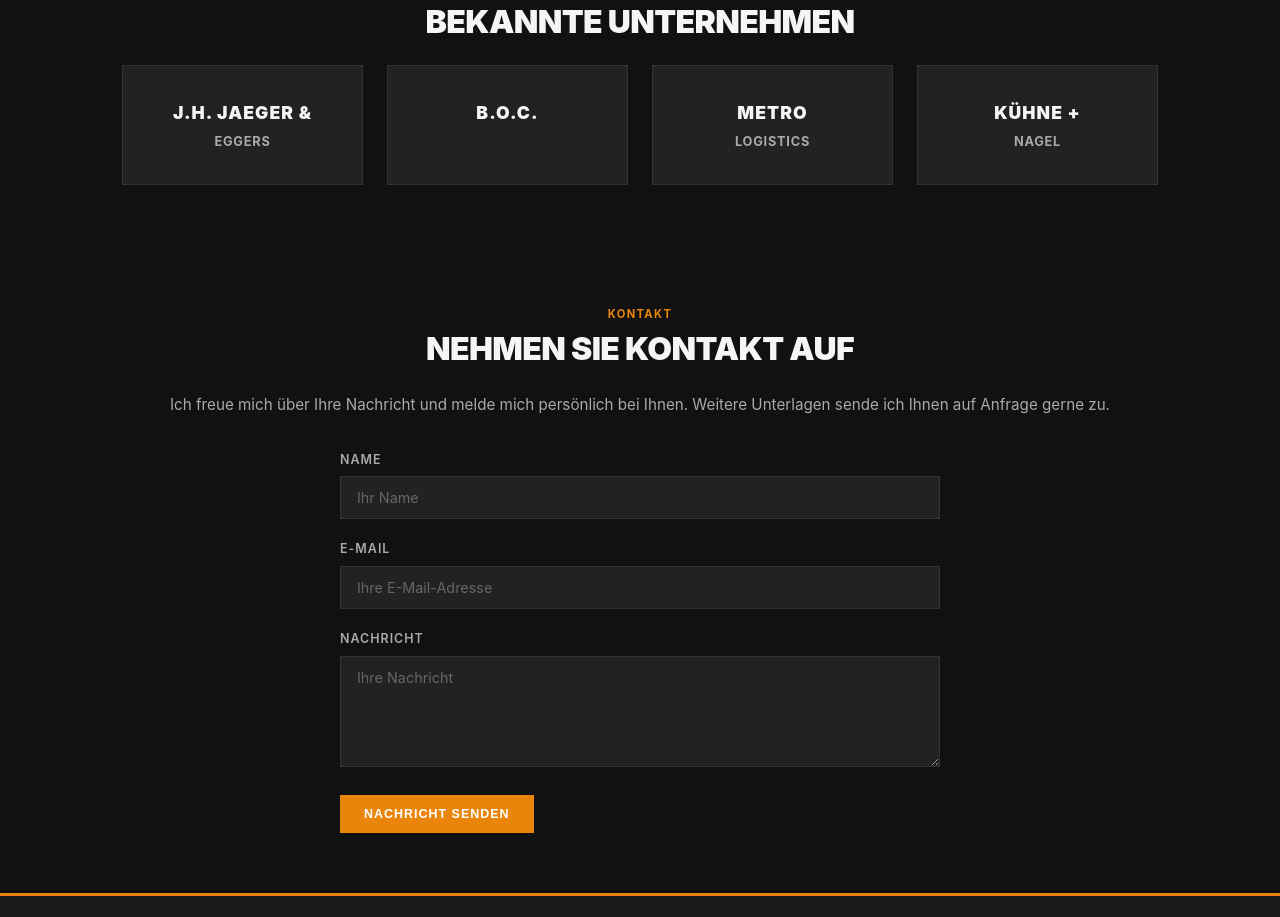
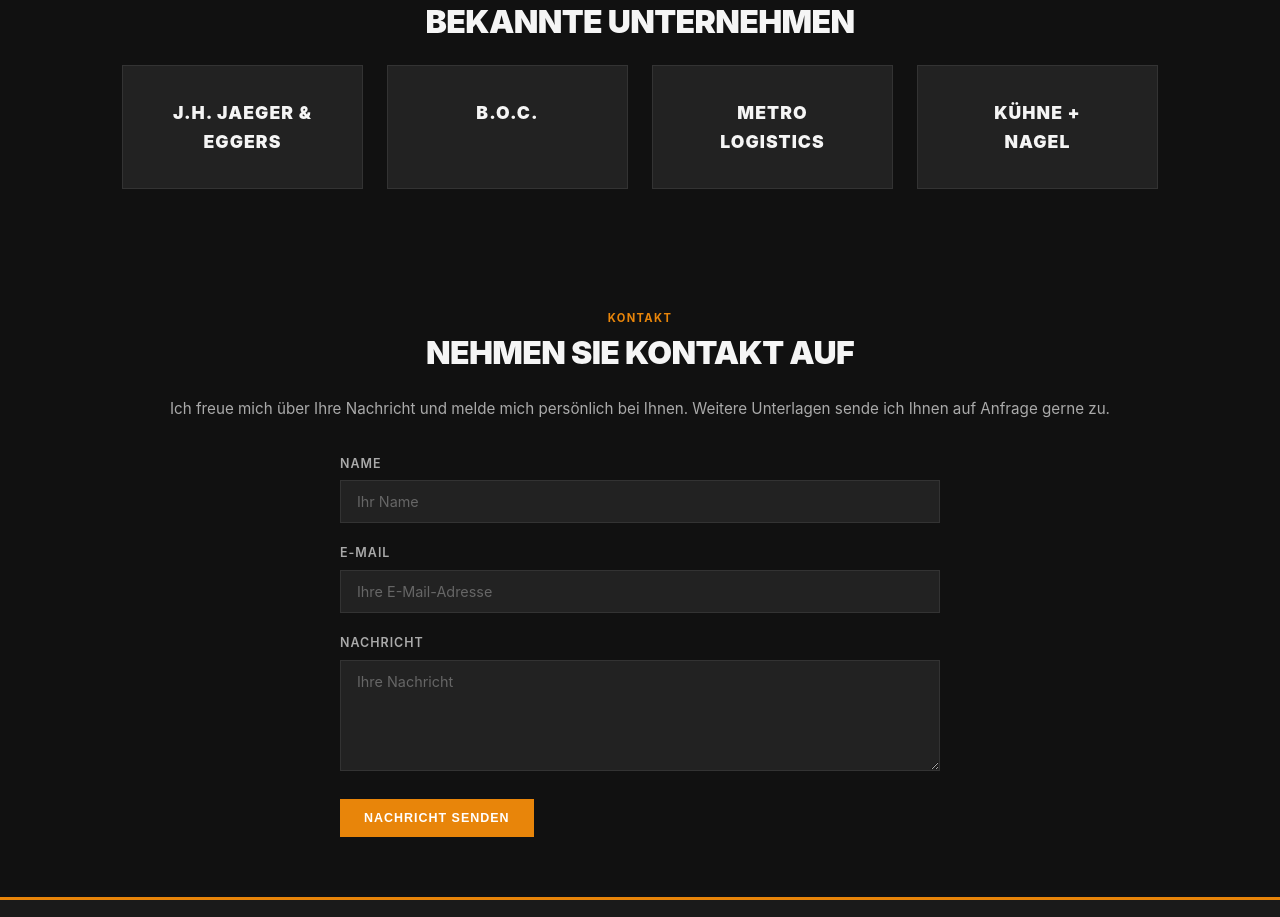
Before and after one commit to marc-schriever/marc-schriever.github.io, a plain HTML site: page index.html in a window 1280 px wide. Shown: the part 3200-4117 px from the top of the page. Drawn offline with Linux system fonts and the light colour scheme.

Commit message:
Add files via upload

```diff
--- a/style.css
+++ b/style.css
@@ -237,7 +237,7 @@
   color: var(--text-1); transition: border-color 0.15s, color 0.15s;
 }
 
-.ref-logo span { display: block; font-size: 0.8rem; font-weight: 700; letter-spacing: .06em; color: var(--text-2); margin-top: 4px; }
+.ref-logo span { display: block; font-size: 1.1rem; font-weight: 900; letter-spacing: .06em; color: var(--text-1); margin-top: 0; }
 .ref-logo:hover { border-color: var(--orange); color: var(--orange); }
 
 /* ── FOOTER ──────────────────────────────────────────────── */
```
